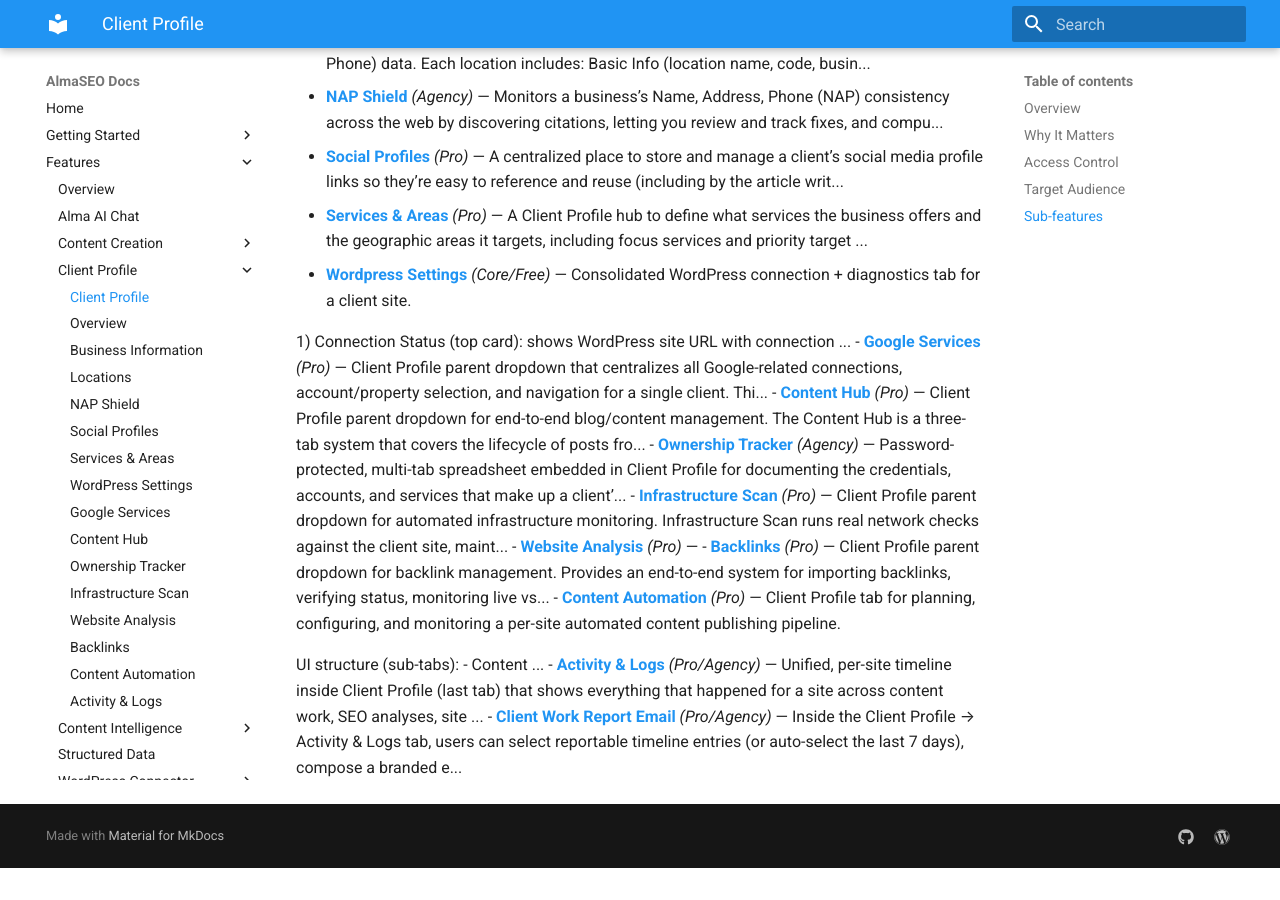
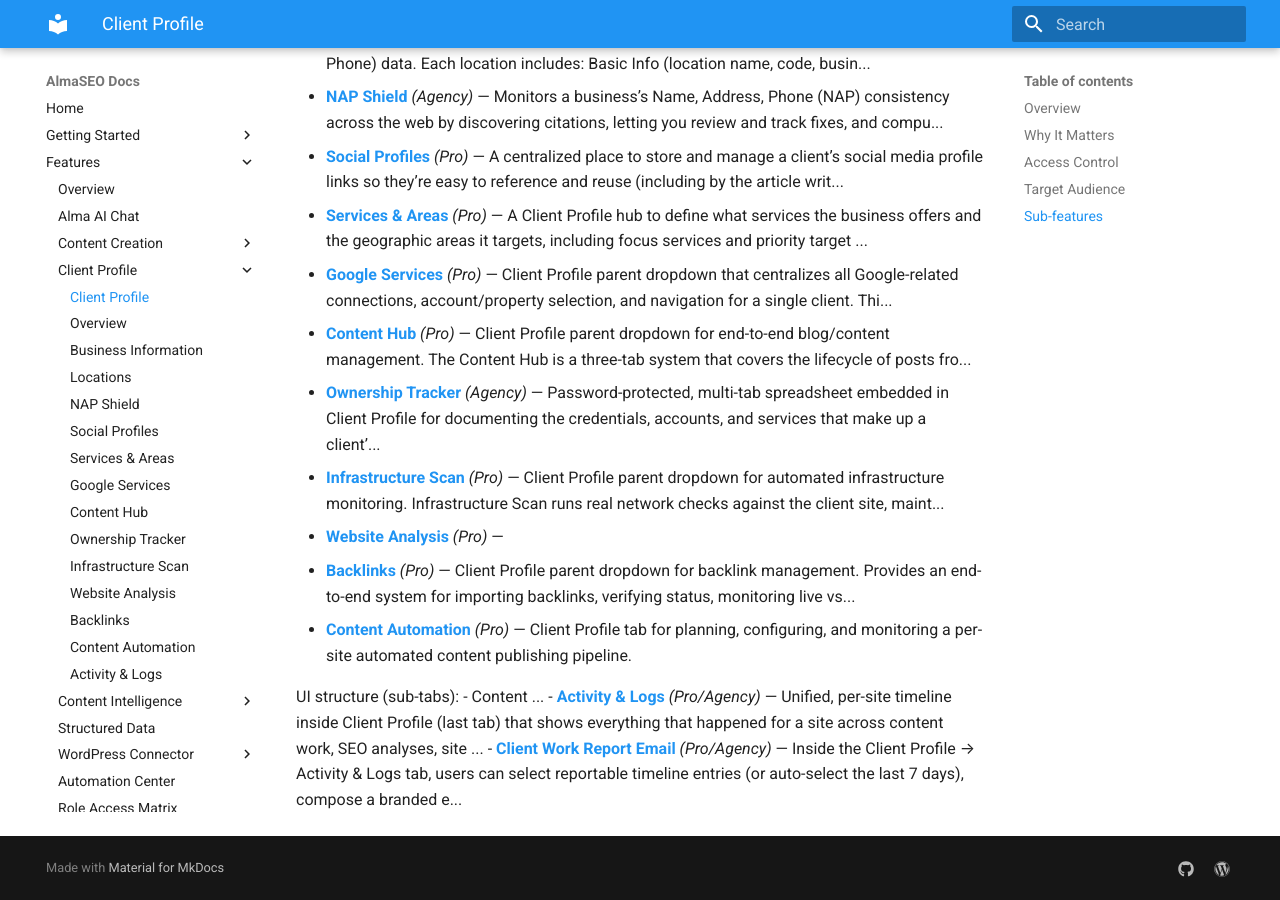
Before and after one commit to ilaos/myproject-docs, an MkDocs documentation site: the page built from docs/features/client-profile/index.md, in a window 1280 px wide and 900 px high, scrolled down 1102 px. Built offline with MkDocs 1.6.1 and Material for MkDocs 9.7.7, drawn with Linux system fonts in a browser that asks for light colours; before the commit the page ends 1970 px from its top, so only the background shows below that.

Commit message:
docs: remove WordPress Settings page (tab removed from product)
The WordPress Settings tab has been removed from the client profile
in favor of the AlmaSEO for WordPress plugin-based connection flow.

Co-Authored-By: Claude Opus 4.6 <noreply@anthropic.com>

```diff
--- a/docs/features/client-profile/index.md
+++ b/docs/features/client-profile/index.md
@@ -29,9 +29,6 @@ Agencies
 - **[NAP Shield](nap-shield.md)** *(Agency)* — Monitors a business’s Name, Address, Phone (NAP) consistency across the web by discovering citations, letting you review and track fixes, and compu...
 - **[Social Profiles](social-profiles.md)** *(Pro)* — A centralized place to store and manage a client’s social media profile links so they’re easy to reference and reuse (including by the article writ...
 - **[Services & Areas](services-areas.md)** *(Pro)* — A Client Profile hub to define what services the business offers and the geographic areas it targets, including focus services and priority target ...
-- **[Wordpress Settings](wordpress-settings.md)** *(Core/Free)* — Consolidated WordPress connection + diagnostics tab for a client site.
-
-1) Connection Status (top card): shows WordPress site URL with connection ...
 - **[Google Services](google-services.md)** *(Pro)* — Client Profile parent dropdown that centralizes all Google-related connections, account/property selection, and navigation for a single client. Thi...
 - **[Content Hub](content-hub.md)** *(Pro)* — Client Profile parent dropdown for end-to-end blog/content management. The Content Hub is a three-tab system that covers the lifecycle of posts fro...
 - **[Ownership Tracker](ownership-tracker.md)** *(Agency)* — Password-protected, multi-tab spreadsheet embedded in Client Profile for documenting the credentials, accounts, and services that make up a client’...
--- a/mkdocs.yml
+++ b/mkdocs.yml
@@ -50,7 +50,6 @@ nav:
       - NAP Shield: features/client-profile/nap-shield.md
       - Social Profiles: features/client-profile/social-profiles.md
       - Services & Areas: features/client-profile/services-areas.md
-      - WordPress Settings: features/client-profile/wordpress-settings.md
       - Google Services: features/client-profile/google-services.md
       - Content Hub: features/client-profile/content-hub.md
       - Ownership Tracker: features/client-profile/ownership-tracker.md
```
Also changed, not shown: docs/features/client-profile/wordpress-settings.md (deleted, +0 -27 lines), docs/features/index.md (+0 -3 lines).
